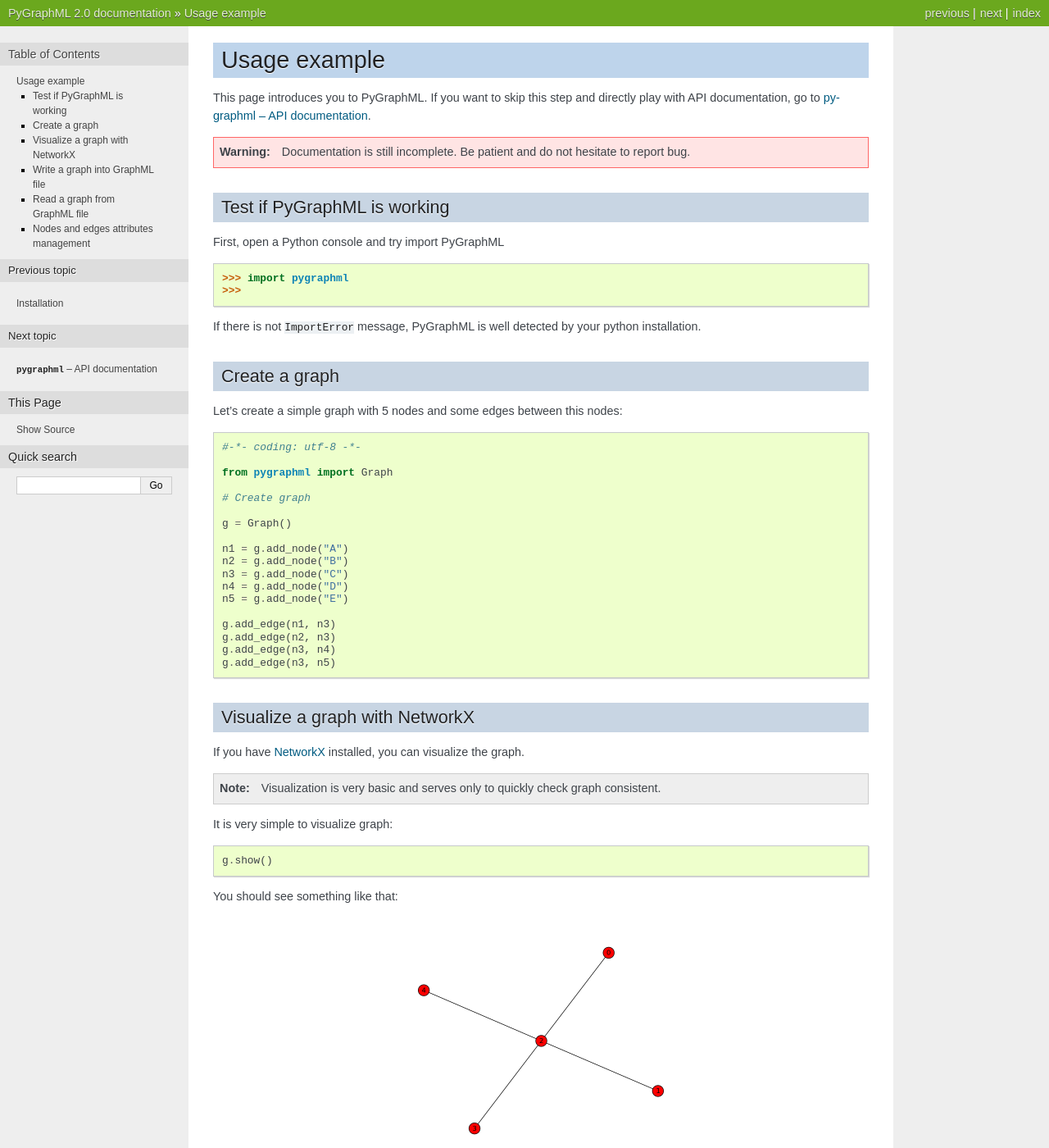
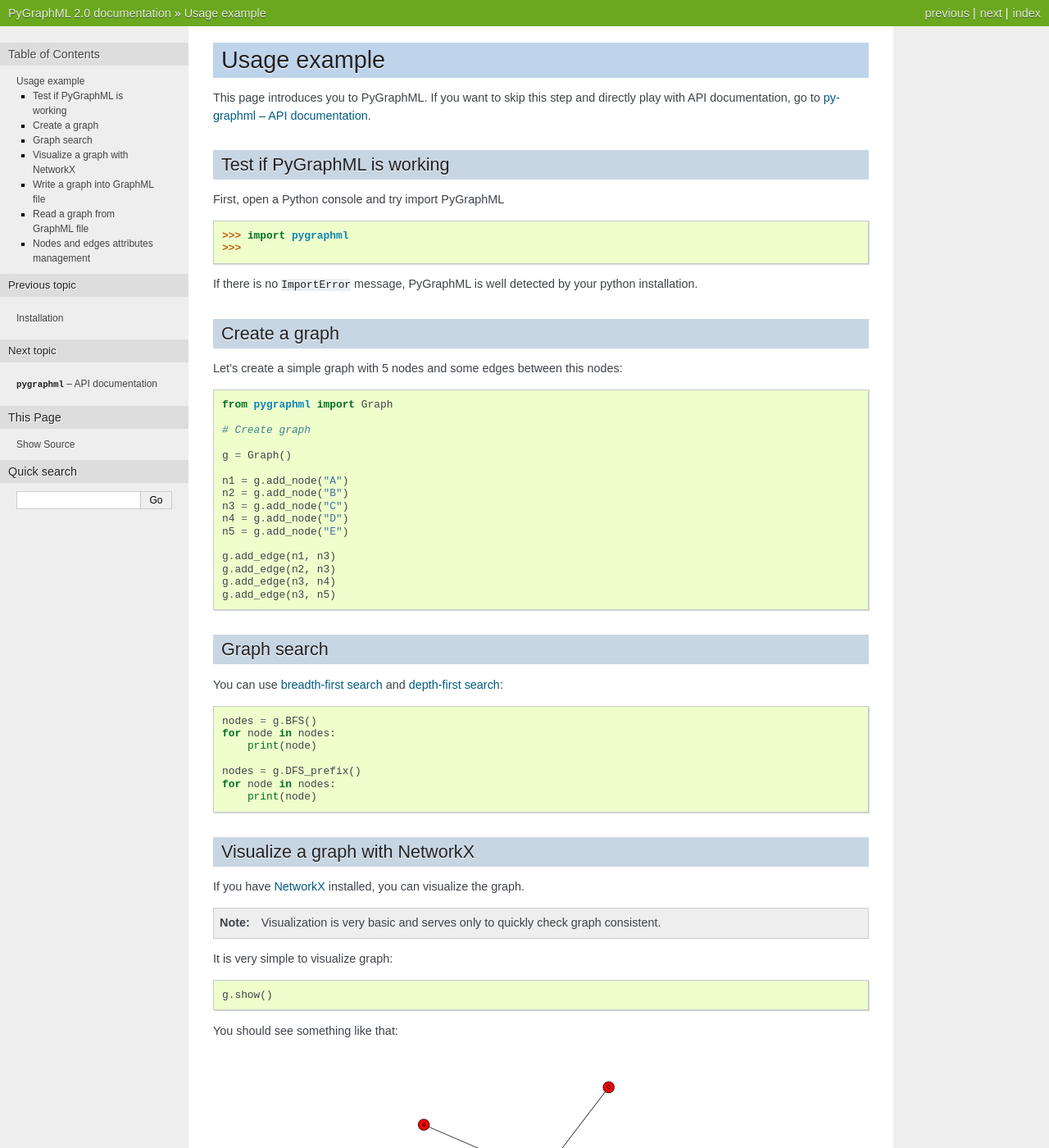
Before and after one commit to hadim/pygraphml, a Sphinx documentation site: the page built from doc/source/usage.rst, in a window 1280 px wide and 1400 px high. Shown: the whole window at 82% size. Built offline with Sphinx 7.4.7, drawn with Linux system fonts in a browser that asks for light colours; some of the changed text lies outside the part shown.

```diff
--- a/doc/source/usage.rst
+++ b/doc/source/usage.rst
@@ -6,10 +6,6 @@ Usage example
 This page introduces you to PyGraphML. If you want to skip this step
 and directly play with API documentation, go to
 :ref:`pygraphml-reference`.
-
-.. warning::
-   Documentation is still incomplete. Be patient and do not hesitate
-   to report bug.
 
 Test if PyGraphML is working
 ----------------------------
@@ -20,7 +16,7 @@ First, open a Python console and try import PyGraphML
 >>>
 
 
-If there is not ``ImportError`` message, PyGraphML is well detected by
+If there is no ``ImportError`` message, PyGraphML is well detected by
 your python installation.
 
 Create a graph
@@ -28,8 +24,6 @@ Create a graph
 
 Let's create a simple graph with 5 nodes and some edges between this
 nodes::
-
-  #-*- coding: utf-8 -*-
 
   from pygraphml import Graph
 
@@ -47,6 +41,19 @@ nodes::
   g.add_edge(n2, n3)
   g.add_edge(n3, n4)
   g.add_edge(n3, n5)
+
+Graph search
+------------
+
+You can use `breadth-first search <http://en.wikipedia.org/wiki/Breadth-first_search>`_ and `depth-first search <http://en.wikipedia.org/wiki/Depth-first_search>`_::
+
+    nodes = g.BFS()
+    for node in nodes:
+        print(node)
+
+    nodes = g.DFS_prefix()
+    for node in nodes:
+        print(node)
 
 Visualize a graph with NetworkX
 -------------------------------
@@ -73,8 +80,6 @@ Write a graph into GraphML file
 
 Now you may want to write your graph into a GraphML file. This is a
 way::
-
-   #-*- coding: utf-8 -*-
 
    from pygraphml import Graph
    from pygraphml import GraphMLParser
```
Also changed, not shown: 1 other file.
